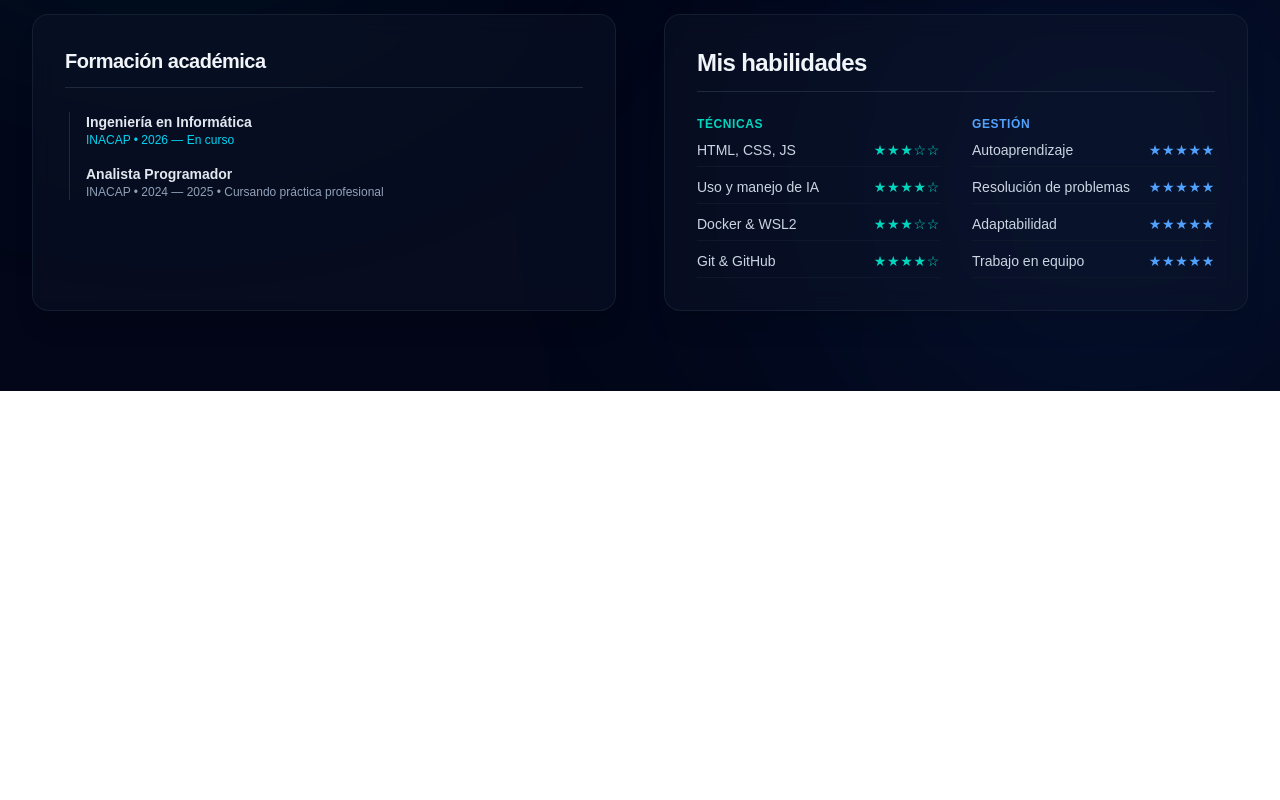
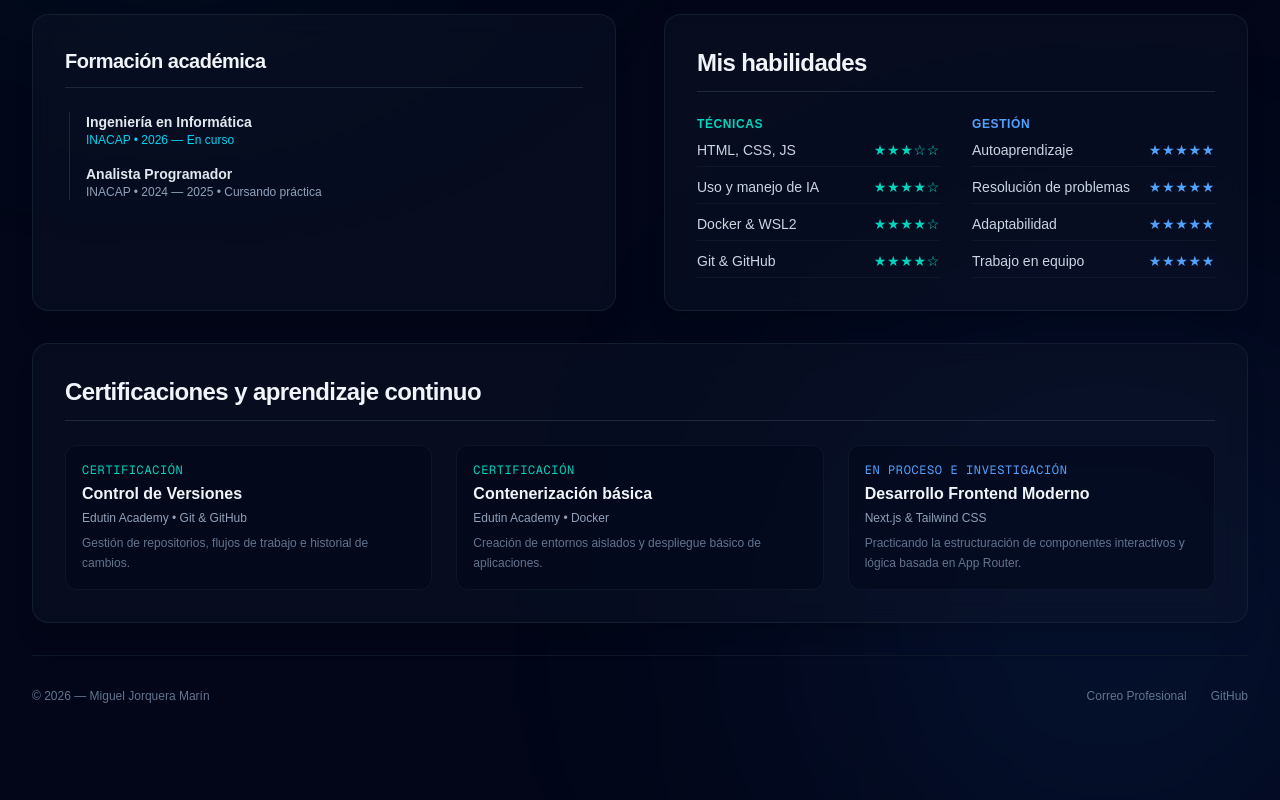
Before and after one commit to Mikhassdev/mi-cv-web, a Next.js app: page / in a window 1280 px wide. Shown: the part 510-1310 px from the top of the page. Before the commit the page ends 901 px from the top, so only its background shows below. Built offline with nearby package versions, Linux system fonts and the light colour scheme.

Commit message:
Septimo commit: Se agrega Cerficicaciones y aprendizaje continuo

```diff
--- a/src/app/page.js
+++ b/src/app/page.js
@@ -6,7 +6,7 @@ export default function Home() {
       <div className="absolute top-[-10%] left-[-10%] w-[600px] h-[600px] bg-teal-500/10 rounded-full blur-[140px] pointer-events-none" />
       <div className="absolute bottom-[-10%] right-[-10%] w-[600px] h-[600px] bg-blue-500/10 rounded-full blur-[140px] pointer-events-none" />
 
-      {/* Contenedor Principal: Expandido a lo ancho */}
+      {/* Contenedor Principal */}
       <div className="max-w-[100vw] w-full z-10 flex flex-col space-y-8 md:mt-12">
 
         {/* FILA 1: Identidad (Izquierda) + Acerca de mí (Derecha) */}
@@ -86,7 +86,7 @@ export default function Home() {
                 </div>
                 <div>
                   <h4 className="text-sm font-semibold text-slate-200">Analista Programador</h4>
-                  <p className="text-xs text-slate-400 font-medium">INACAP • 2024 — 2025 • Cursando práctica profesional</p>
+                  <p className="text-xs text-slate-400 font-medium">INACAP • 2024 — 2025 • Cursando práctica</p>
                 </div>
               </div>
             </div>
@@ -114,7 +114,7 @@ export default function Home() {
                     </div>
                     <div className="flex justify-between items-center border-b border-slate-900 pb-1.5">
                       <span className="text-slate-300">Docker & WSL2</span>
-                      <span className="font-mono text-teal-400 tracking-wider">★★★☆☆</span>
+                      <span className="font-mono text-teal-400 tracking-wider">★★★★☆</span>
                     </div>
                     <div className="flex justify-between items-center border-b border-slate-900 pb-1.5">
                       <span className="text-slate-300">Git & GitHub</span>
@@ -151,6 +151,50 @@ export default function Home() {
 
         </section>
 
+        {/* FILA 3: Certificaciones y Aprendizaje Continúo (ANCHO COMPLETO DE EXTREMO A EXTREMO) */}
+        <section className="w-full text-left">
+          <div className="bg-slate-900/40 backdrop-blur-md border border-slate-800/60 p-6 md:p-8 rounded-2xl shadow-xl text-slate-300">
+            <h3 className="text-2xl font-bold text-slate-100 tracking-tight border-b border-slate-800 pb-3 mb-6">
+              Certificaciones y aprendizaje continuo
+            </h3>
+
+            <div className="grid grid-cols-1 md:grid-cols-3 gap-6 text-sm">
+              {/* Item 1: Git */}
+              <div className="bg-slate-950/40 p-4 rounded-xl border border-slate-800/40">
+                <span className="text-xs font-mono text-teal-400 uppercase tracking-wider block mb-1">Certificación</span>
+                <h4 className="text-base font-semibold text-slate-100 mb-1">Control de Versiones</h4>
+                <p className="text-xs text-slate-400 mb-2">Edutin Academy • Git & GitHub</p>
+                <p className="text-xs text-slate-500 leading-relaxed">Gestión de repositorios, flujos de trabajo e historial de cambios.</p>
+              </div>
+
+              {/* Item 2: Docker */}
+              <div className="bg-slate-950/40 p-4 rounded-xl border border-slate-800/40">
+                <span className="text-xs font-mono text-teal-400 uppercase tracking-wider block mb-1">Certificación</span>
+                <h4 className="text-base font-semibold text-slate-100 mb-1">Contenerización básica</h4>
+                <p className="text-xs text-slate-400 mb-2">Edutin Academy • Docker</p>
+                <p className="text-xs text-slate-500 leading-relaxed">Creación de entornos aislados y despliegue básico de aplicaciones.</p>
+              </div>
+
+              {/* Item 3: Next.js */}
+              <div className="bg-slate-950/40 p-4 rounded-xl border border-slate-800/40">
+                <span className="text-xs font-mono text-blue-400 uppercase tracking-wider block mb-1">En proceso e investigación</span>
+                <h4 className="text-base font-semibold text-slate-100 mb-1">Desarrollo Frontend Moderno</h4>
+                <p className="text-xs text-slate-400 mb-2">Next.js & Tailwind CSS</p>
+                <p className="text-xs text-slate-500 leading-relaxed">Practicando la estructuración de componentes interactivos y lógica basada en App Router.</p>
+              </div>
+            </div>
+          </div>
+        </section>
+
+        {/* PIE DE PÁGINA (FOOTER): Enlaces de Contacto Sobrios */}
+        <footer className="w-full pt-8 pb-4 border-t border-slate-900 text-center flex flex-col sm:flex-row justify-between items-center gap-4 text-xs text-slate-500">
+          <p>© {new Date().getFullYear()} — Miguel Jorquera Marín</p>
+          <div className="flex gap-6">
+            <a href="mailto:tu-correo@ejemplo.com" className="hover:text-teal-400 transition">Correo Profesional</a>
+            <a href="https://github.com" target="_blank" rel="noreferrer" className="hover:text-cyan-400 transition">GitHub</a>
+          </div>
+        </footer>
+
       </div>
     </main>
   );
```
